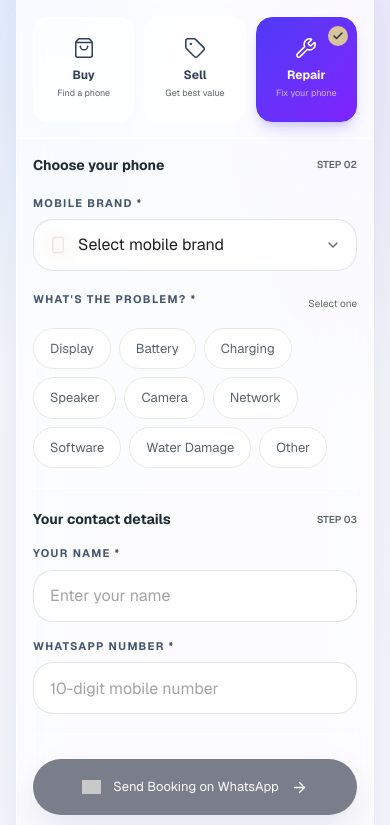
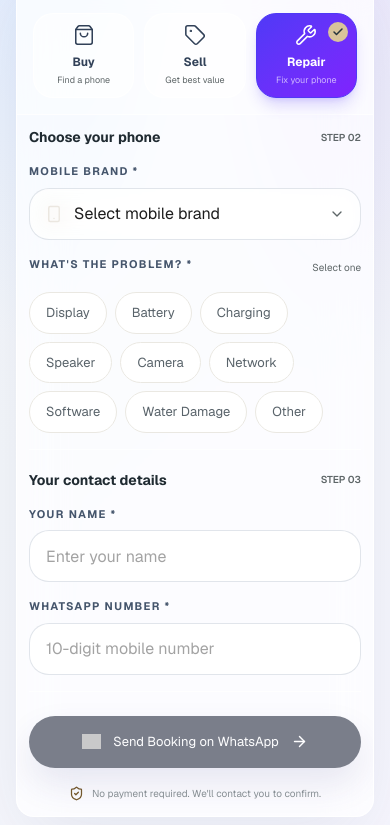
Before and after one commit to ShahbajKhan05/mr-mobile-wala-repairs, a Next.js app: page / in a window 390 px wide. Shown: the part 2439-3264 px from the top of the page. Built offline with nearby package versions, Linux system fonts and the light colour scheme; grey boxes are pictures that could not be loaded.

Commit message:
Make booking form controls more compact on phones

```diff
--- a/src/components/BookingForm.tsx
+++ b/src/components/BookingForm.tsx
@@ -227,7 +227,7 @@ export default function BookingForm() {
 
         {/* Heading */}
         <div className="mb-8 text-center sm:mb-10">
-          <span className="mb-4 inline-flex items-center gap-2 rounded-full border border-white/80 bg-white/65 shadow-sm backdrop-blur-xl px-4 py-2 text-[9px] font-bold uppercase tracking-[0.2em] text-indigo-600">
+          <span className="mb-3 inline-flex items-center gap-2 rounded-full border border-white/80 bg-white/65 shadow-sm backdrop-blur-xl px-4 py-2 text-[9px] font-bold uppercase tracking-[0.2em] text-indigo-600">
             <span className="h-1.5 w-1.5 rounded-full bg-[#B69A69]" />
             MR MOBILE WALA REPAIRS
           </span>
@@ -273,7 +273,7 @@ export default function BookingForm() {
                     type="button"
                     onClick={() => handleServiceChange(label)}
                     aria-pressed={active}
-                    className={`relative flex min-h-[105px] flex-col items-center justify-center rounded-2xl border p-3 text-center transition-all duration-200 sm:min-h-[125px] ${
+                    className={`relative flex min-h-[84px] flex-col items-center justify-center rounded-xl border p-2.5 sm:min-h-[125px] sm:rounded-2xl sm:p-3 text-center transition-all duration-200 sm:min-h-[125px] ${
                       active
                         ? "border-indigo-600 bg-gradient-to-br from-indigo-600 to-violet-600 text-white shadow-lg shadow-indigo-600/20"
                         : "border-white/80 bg-white/55 text-slate-700 hover:border-indigo-300 hover:bg-white/85"
@@ -301,7 +301,7 @@ export default function BookingForm() {
           </div>
 
           {/* Phone Selection */}
-          <div className="space-y-5 p-4 sm:p-7">
+          <div className="space-y-4 p-3 sm:space-y-5 sm:p-7">
             <div className="flex items-center justify-between">
               <h3 className="text-sm font-bold text-[#202B32]">
                 Choose your phone
@@ -537,7 +537,7 @@ export default function BookingForm() {
               <button
                 type="submit"
                 disabled={!isFormValid}
-                className="group flex min-h-[56px] w-full items-center justify-center gap-3 rounded-full bg-slate-900 px-6 text-sm font-bold text-white shadow-[0_16px_35px_rgba(49,46,129,0.20)] transition-all duration-300 hover:-translate-y-0.5 hover:bg-indigo-700 active:translate-y-0 disabled:cursor-not-allowed disabled:opacity-40"
+                className="group flex min-h-[52px] w-full items-center justify-center gap-3 rounded-full bg-slate-900 px-6 text-sm font-bold text-white shadow-[0_16px_35px_rgba(49,46,129,0.20)] transition-all duration-300 hover:-translate-y-0.5 hover:bg-indigo-700 active:translate-y-0 disabled:cursor-not-allowed disabled:opacity-40"
               >
                 <WhatsAppIcon size={19} />
                 Send Booking on WhatsApp
```
